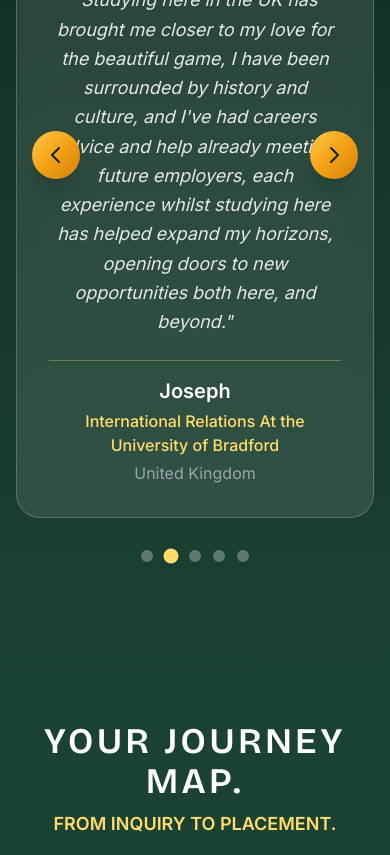
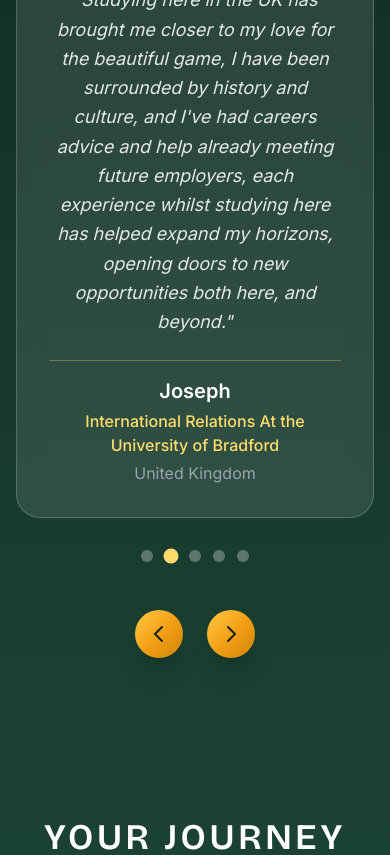
Before and after one commit to Code-Gale/ambitus-edu, a React (Vite) app: page / in a window 390 px wide. Shown: the part 1460-2315 px from the top of the page. Built offline with nearby package versions, Linux system fonts and the light colour scheme.

Commit message:
:fixed arrow buttons for proper responsiveness

```diff
--- a/src/components/TestimonialSection.tsx
+++ b/src/components/TestimonialSection.tsx
@@ -1,4 +1,3 @@
-
 import { useState, useEffect } from 'react';
 
 const TestimonialSection = () => {
@@ -78,8 +77,23 @@ const TestimonialSection = () => {
         </div>
 
         {/* Testimonial Carousel */}
-        <div className="relative">
-          <div className="glass-card p-8 md:p-12 rounded-3xl bg-wood-grain">
+        <div className="w-full flex flex-col md:flex-row md:items-center md:justify-center gap-6">
+          {/* Left Arrow (desktop) */}
+          <div className="hidden md:flex items-center">
+            <button
+              onClick={prevTestimonial}
+              className="w-12 h-12 bg-gold-gradient rounded-full flex items-center justify-center text-forest-950 hover:scale-110 transition-transform duration-300 shadow-xl"
+              aria-label="Previous testimonial"
+            >
+              <svg className="w-6 h-6" fill="none" stroke="currentColor" viewBox="0 0 24 24">
+                <path strokeLinecap="round" strokeLinejoin="round" strokeWidth={2} d="M15 19l-7-7 7-7" />
+              </svg>
+            </button>
+          </div>
+
+          {/* Testimonial Card */}
+          <div className="flex-1">
+            <div className="glass-card p-8 md:p-12 rounded-3xl bg-wood-grain w-full">
               <div className="flex flex-col lg:flex-row items-center gap-8">
                 {/* Student Photo */}
                 <div className="flex-shrink-0">
@@ -124,31 +138,6 @@ const TestimonialSection = () => {
               </div>
             </div>
 
-          {/* Navigation Arrows */}
-          <button
-            onClick={prevTestimonial}
-            className="absolute left-4 top-1/2 -translate-y-1/2 w-12 h-12 bg-gold-gradient
-                     rounded-full flex items-center justify-center text-forest-950
-                     hover:scale-110 transition-transform duration-300 shadow-xl"
-            aria-label="Previous testimonial"
-          >
-            <svg className="w-6 h-6" fill="none" stroke="currentColor" viewBox="0 0 24 24">
-              <path strokeLinecap="round" strokeLinejoin="round" strokeWidth={2} d="M15 19l-7-7 7-7" />
-            </svg>
-          </button>
-
-          <button
-            onClick={nextTestimonial}
-            className="absolute right-4 top-1/2 -translate-y-1/2 w-12 h-12 bg-gold-gradient
-                     rounded-full flex items-center justify-center text-forest-950
-                     hover:scale-110 transition-transform duration-300 shadow-xl"
-            aria-label="Next testimonial"
-          >
-            <svg className="w-6 h-6" fill="none" stroke="currentColor" viewBox="0 0 24 24">
-              <path strokeLinecap="round" strokeLinejoin="round" strokeWidth={2} d="M9 5l7 7-7 7" />
-            </svg>
-          </button>
-
             {/* Dots Navigation */}
             <div className="flex justify-center mt-8 space-x-3">
               {testimonials.map((_, index) => (
@@ -165,6 +154,42 @@ const TestimonialSection = () => {
               ))}
             </div>
           </div>
+
+          {/* Right Arrow (desktop) */}
+          <div className="hidden md:flex items-center">
+            <button
+              onClick={nextTestimonial}
+              className="w-12 h-12 bg-gold-gradient rounded-full flex items-center justify-center text-forest-950 hover:scale-110 transition-transform duration-300 shadow-xl"
+              aria-label="Next testimonial"
+            >
+              <svg className="w-6 h-6" fill="none" stroke="currentColor" viewBox="0 0 24 24">
+                <path strokeLinecap="round" strokeLinejoin="round" strokeWidth={2} d="M9 5l7 7-7 7" />
+              </svg>
+            </button>
+          </div>
+
+          {/* Arrows below card on mobile */}
+          <div className="flex md:hidden justify-center items-center gap-6 mt-6">
+            <button
+              onClick={prevTestimonial}
+              className="w-12 h-12 bg-gold-gradient rounded-full flex items-center justify-center text-forest-950 hover:scale-110 transition-transform duration-300 shadow-xl"
+              aria-label="Previous testimonial"
+            >
+              <svg className="w-6 h-6" fill="none" stroke="currentColor" viewBox="0 0 24 24">
+                <path strokeLinecap="round" strokeLinejoin="round" strokeWidth={2} d="M15 19l-7-7 7-7" />
+              </svg>
+            </button>
+            <button
+              onClick={nextTestimonial}
+              className="w-12 h-12 bg-gold-gradient rounded-full flex items-center justify-center text-forest-950 hover:scale-110 transition-transform duration-300 shadow-xl"
+              aria-label="Next testimonial"
+            >
+              <svg className="w-6 h-6" fill="none" stroke="currentColor" viewBox="0 0 24 24">
+                <path strokeLinecap="round" strokeLinejoin="round" strokeWidth={2} d="M9 5l7 7-7 7" />
+              </svg>
+            </button>
+          </div>
+        </div>
       </div>
     </section>
   );
```
Lines whose indentation alone changed are shown as unchanged.
